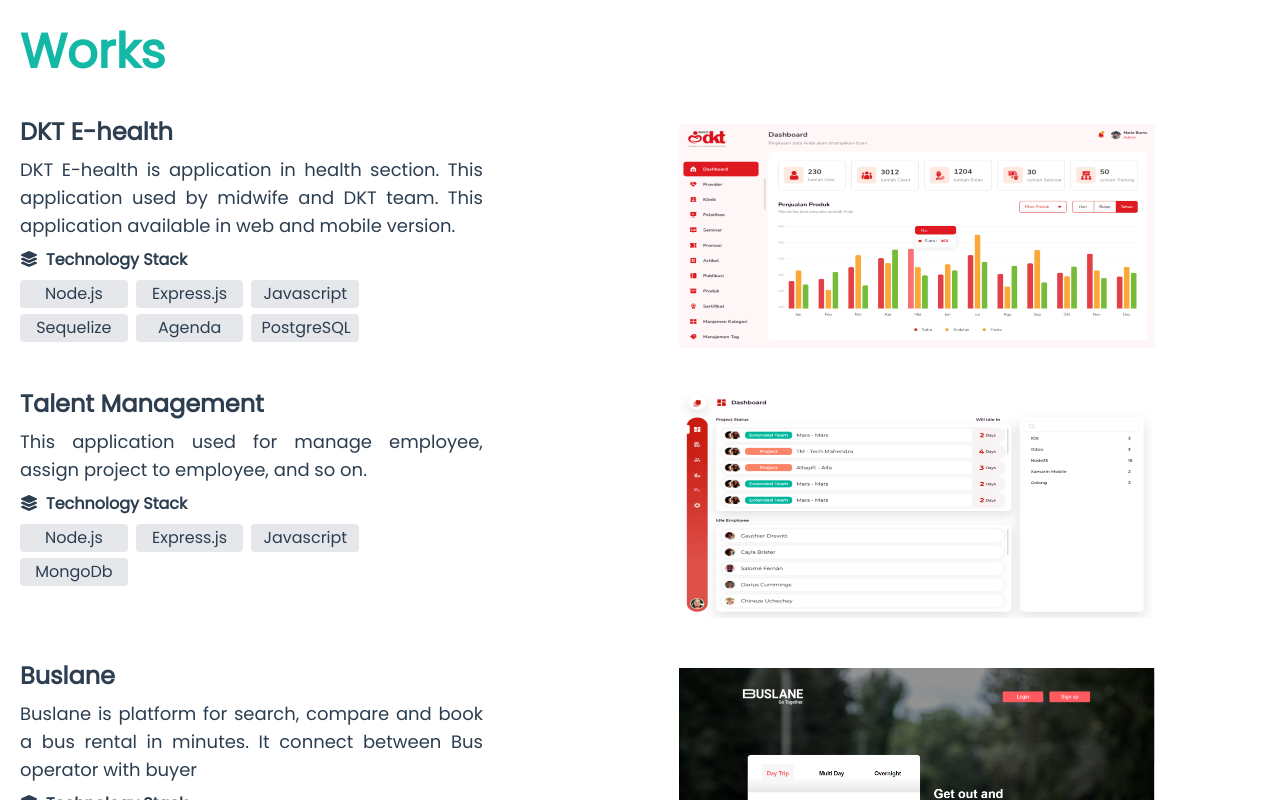
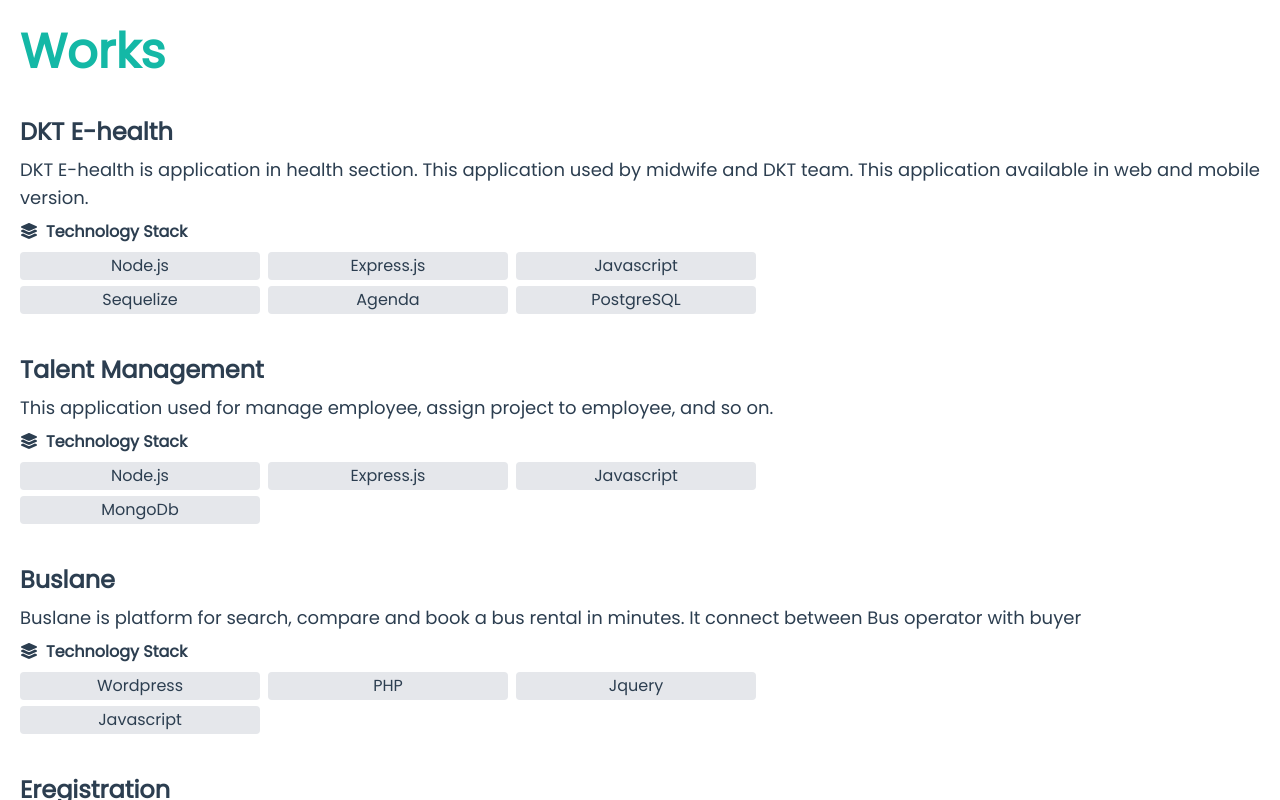
Before and after one commit to fwidyatama/fwidyatama.github.io, a Vue app: page / in a window 1280 px wide. Shown: the part 900-1700 px from the top of the page. Built offline with nearby package versions, Linux system fonts and the light colour scheme.

Commit message:
Remove Image

```diff
--- a/index.html
+++ b/index.html
@@ -3,7 +3,6 @@
 
 <head>
   <meta charset="UTF-8" />
-  <link rel="icon" href="/favicon.ico" />
   <meta name="viewport" content="width=device-width, initial-scale=1.0" />
   <link rel="preconnect" href="https://fonts.googleapis.com">
   <link rel="preconnect" href="https://fonts.gstatic.com" crossorigin>
--- a/src/components/Works.vue
+++ b/src/components/Works.vue
@@ -37,7 +37,6 @@
                 mb-4
                 text-justify
                 w-full
-                sm:w-4/5
               "
             >
               {{ project.description }}
@@ -67,13 +66,13 @@
               </div>
             </div>
           </div>
-          <div class="flex mr-0 mt-2 mb-10 sm:mb-0 sm:mr-16 w-full">
+          <!-- <div class="flex mr-0 mt-2 mb-10 sm:mb-0 sm:mr-16 w-full">
             <img
               :src="getImageUrl(project.image)"
               :alt="project.name"
               class="rounded px-3 sm:w-84 sm:h-56 object-cover mx-auto"
             />
-          </div>
+          </div> -->
         </div>
       </div>
     </div>
--- a/vite.config.js
+++ b/vite.config.js
@@ -5,5 +5,5 @@
 export default defineConfig({
   plugins: [vue()],
   server: { port: 8000 },
-  base: "/",
+  base: "./",
 });
```
Also changed, not shown: 9 other files (tests, documents, lock files or other folders).
